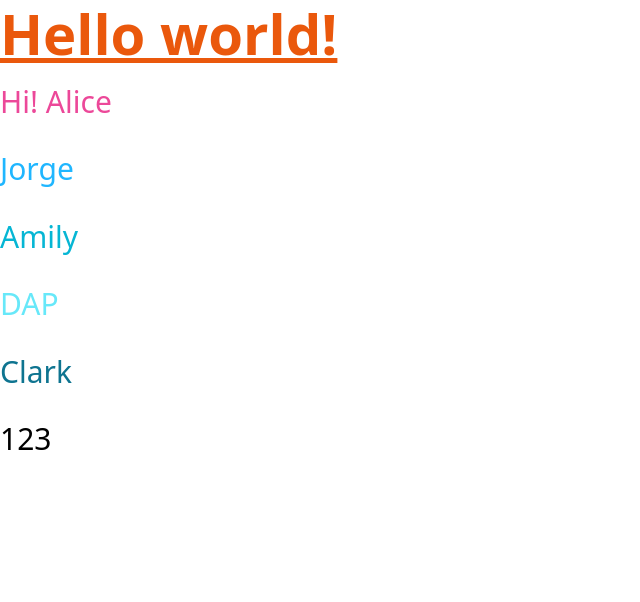
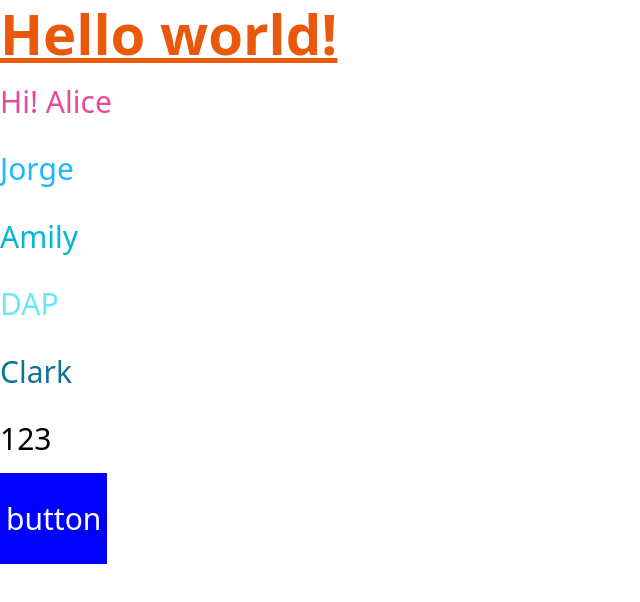
Before and after one commit to stevecyj/22tailwind-example, a website: page src/index.html in a window 1280 px wide. Shown: the whole page, without its empty margins (0-640 px from the left). Drawn offline with Linux system fonts and the light colour scheme.

Commit message:
component: button

```diff
--- a/src/index.html
+++ b/src/index.html
@@ -16,7 +16,8 @@
   <p class="text-tahiti">Amily</p>
   <p class="text-tahiti-light">DAP</p>
   <p class="text-tahiti-dark">Clark</p>
-  <p class="filter-none">123</p>
+  <p class="hover:filter-none">123</p>
+  <button class="btn">button</button>
 </body>
 
 </html>
--- a/src/input.css
+++ b/src/input.css
@@ -13,3 +13,11 @@
     filter: none;
   }
 }
+
+@layer components {
+  .btn {
+    background-color: blue;
+    padding: 12px 6px;
+    color: white;
+  }
+}
```
Also changed, not shown: dist/output.css.
